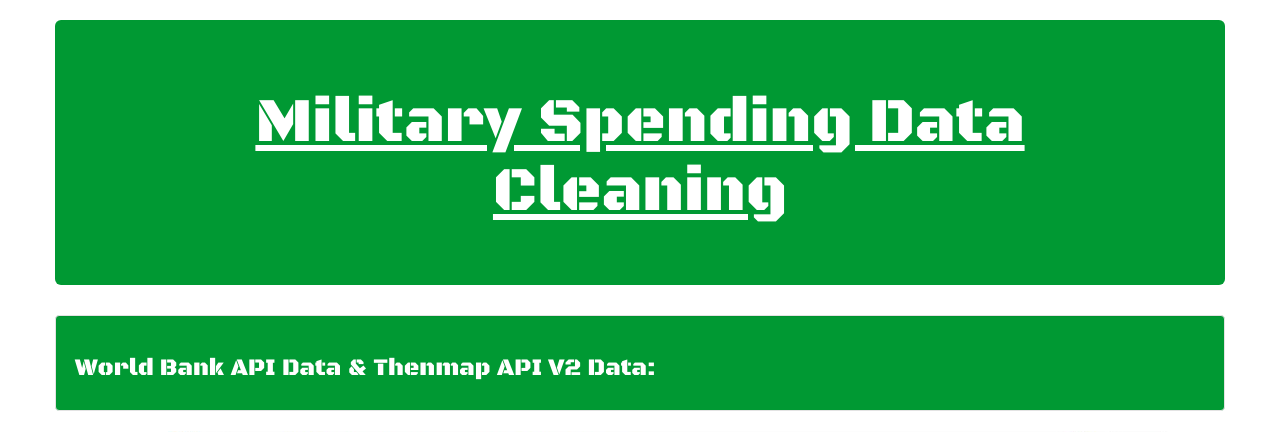
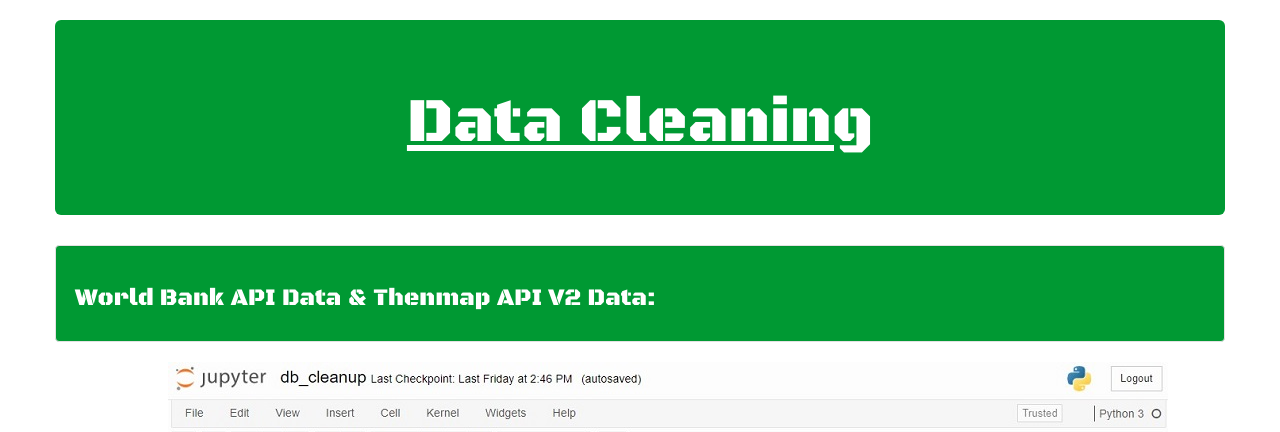
Before and after one commit to akshitap31/Military-Spending, a Flask app: page /cleaning in a window 1280 px wide. Shown: the part 52-484 px from the top of the page. Run offline with Flask 2, Linux system fonts and the light colour scheme; data that the repository does not hold is empty; some libraries are stand-ins or nearby versions.

Commit message:
Changed header for Data Cleaning page.

```diff
--- a/templates/cleaning.html
+++ b/templates/cleaning.html
@@ -44,7 +44,7 @@
     <div class="row">
       <div class="col-md-12 jumbotron text-center">
         <div id="heading">
-          <h1><center><u>Military Spending Data Cleaning</u>
+          <h1><center><u>Data Cleaning</u>
         </div>
       </div>
     </div>
```
